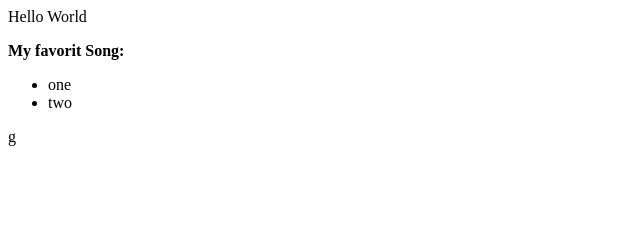
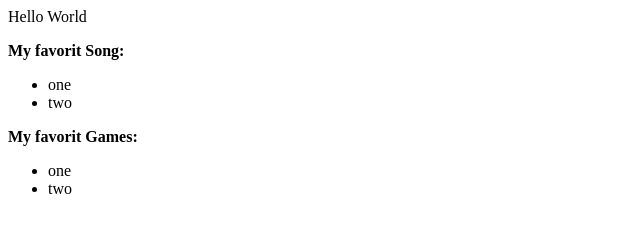
Before and after one commit to MosheShemesh/Projects, a plain HTML site: page index.html in a window 1280 px wide. Shown: the whole page, without its empty margins (0-640 px from the left). Drawn offline with Linux system fonts and the light colour scheme.

Commit message:
second commit

```diff
--- a/index.html
+++ b/index.html
@@ -13,6 +13,10 @@
        <li>one</li>
        <li>two</li>
     </ul>
+    <p> <b>My favorit Games:</b></p>
+    <ul>
+       <li>one</li>
+       <li>two</li>
+    </ul>
   </body>
 </html>
-g
```
